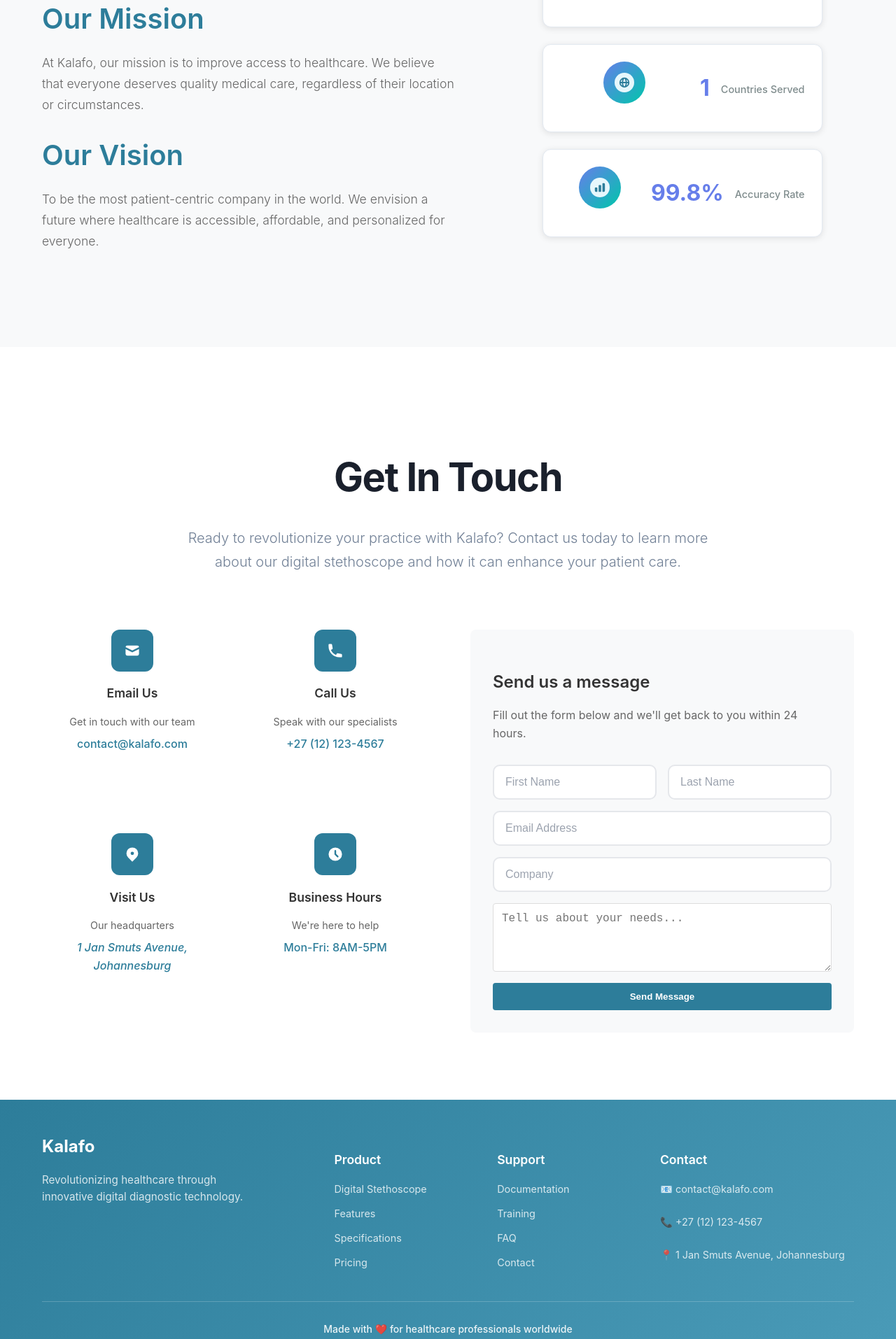
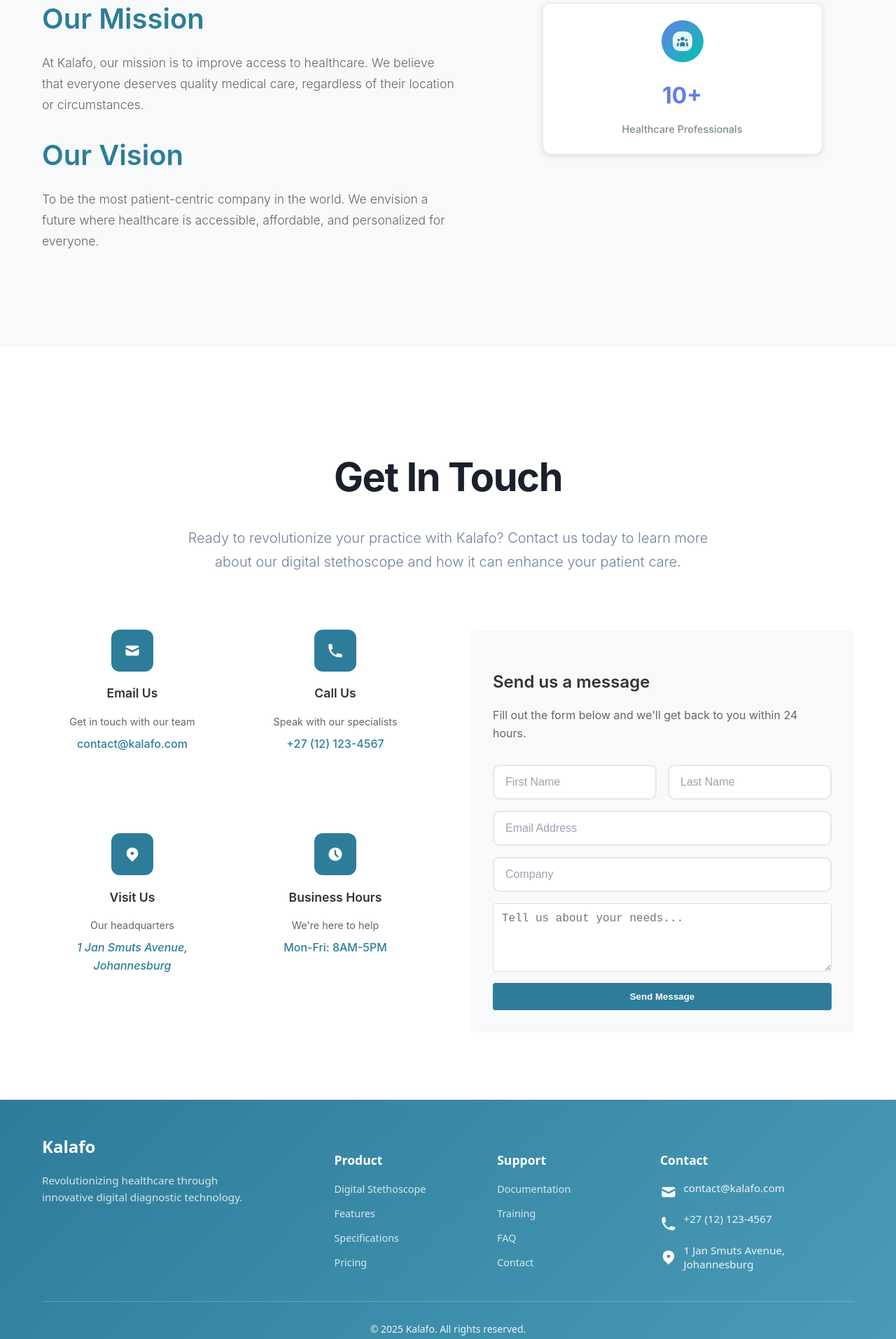
Before and after one commit to TebogoLegoabe/kalafo, a React (Create React App) app in the folder Front-end/: page / in a window 1280 px wide. Shown: the part 2006-3920 px from the top of the page at 70% size. Built offline with nearby package versions, Linux system fonts and the light colour scheme.

Commit message:
updated codebase

```diff
--- a/Front-end/src/components/Footer/Footer.css
+++ b/Front-end/src/components/Footer/Footer.css
@@ -1,10 +1,34 @@
-/* src/components/Footer/Footer.css - Professional Design */
+/* src/components/Footer/Footer.css */
+
+.feature-icon {
+  width: 4rem;
+  height: 4rem;
+  background: linear-gradient(135deg, #38b2ac, #319795);
+  border-radius: 1.25rem;
+  display: flex;
+  align-items: center;
+  justify-content: center;
+  margin: 0 auto 2rem;
+  box-shadow: 0 10px 15px -3px rgba(56, 178, 172, 0.2);
+  transition: all 0.3s ease;
+  position: relative;
+  z-index: 1;
+  font-size: 2rem;
+  color: white;
+}
+
+.feature-icon svg {
+  width: 2rem;
+  height: 2rem;
+  fill: white;
+}
 
 .footer {
   background: linear-gradient(135deg, #2D7D9A 0%, #4A9BB8 100%);
   color: white;
   padding: 3rem 0 1rem;
   margin-top: auto;
+  font-family: system-ui, -apple-system, "Segoe UI", Roboto, "Helvetica Neue", Arial;
 }
 
 .container {
@@ -80,23 +104,46 @@
   transform: translateX(2px);
 }
 
-/* Contact Info */
+/* Contact Info clean single source of truth */
 .contact-info {
   display: flex;
   flex-direction: column;
   gap: 0.75rem;
+  margin-top: 0.25rem;
 }
 
-.contact-info a,
-.contact-info span {
-  color: rgba(255, 255, 255, 0.8);
-  text-decoration: none;
-  font-size: 0.9rem;
-  transition: color 0.3s ease;
+.contact-item {
+  display: flex;
+  align-items: center;
+  gap: 0.6rem;
 }
 
-.contact-info a:hover {
+/* The icon itself. react-icons render an svg with this class name.
+   Setting font-size controls the svgs size because they use em units */
+.contact-icon {
+  font-size: 1.05rem; /* small neat icon like your screenshot */
   color: white;
+  flex-shrink: 0;
+  display: inline-flex;
+  align-items: center;
+  justify-content: center;
+  line-height: 1;
+}
+
+/* Ensure the svg does not add extra baseline gaps */
+.contact-icon svg {
+  display: block;
+  width: 1em;
+  height: 1em;
+}
+
+/* text next to icon */
+.contact-item a,
+.contact-item span {
+  color: rgba(255, 255, 255, 0.9);
+  text-decoration: none;
+  font-size: 0.95rem;
+  line-height: 1.35;
 }
 
 /* Footer Bottom */
@@ -163,7 +210,7 @@
   }
 }
 
-/* Print styles */
+/* Print */
 @media print {
   .footer {
     background: white;
@@ -182,8 +229,8 @@
 
   .footer-description,
   .footer-section a,
-  .contact-info a,
-  .contact-info span {
+  .contact-item a,
+  .contact-item span {
     color: #666;
   }
 
@@ -191,3 +238,20 @@
     color: #333;
   }
 }
+
+/* Only affect footer contact icons */
+.footer .contact-icon {
+  background: none;   /* remove the box background */
+  width: auto;
+  height: auto;
+  margin: 0;
+  display: flex;
+  align-items: center;
+  justify-content: center;
+}
+
+.footer .contact-icon svg {
+  width: 15px;   /* make smaller */
+  height: 15px;
+  color: white;  /* keep white so it matches your design */
+}
--- a/Front-end/src/components/Footer/Footer.jsx
+++ b/Front-end/src/components/Footer/Footer.jsx
@@ -1,6 +1,7 @@
 // src/components/Footer/Footer.jsx
 import React from 'react';
 import './Footer.css';
+import { HiMail, HiPhone, HiLocationMarker } from 'react-icons/hi';
 
 function Footer() {
   return (
@@ -35,16 +36,25 @@
           <div className="footer-section">
             <h4>Contact</h4>
             <div className="contact-info">
-              <a href="mailto:contact@kalafo.com">📧 contact@kalafo.com</a>
-              <a href="tel:+15551234567">📞 +27 (12) 123-4567</a>
-              <span>📍 1 Jan Smuts Avenue, Johannesburg</span>
+              <div className="contact-item">
+                <HiMail className="contact-icon" />
+                <a href="mailto:contact@kalafo.com">contact@kalafo.com</a>
+              </div>
+              <div className="contact-item">
+                <HiPhone className="contact-icon" />
+                <a href="tel:+27121234567">+27 (12) 123-4567</a>
+              </div>
+              <div className="contact-item">
+                <HiLocationMarker className="contact-icon" />
+                <span>1 Jan Smuts Avenue, Johannesburg</span>
+              </div>
             </div>
           </div>
+
         </div>
 
         <div className="footer-bottom">
           <div className="footer-bottom-content">
-            <p>Made with ❤️ for healthcare professionals worldwide</p>
             <p>&copy; 2025 Kalafo. All rights reserved.</p>
           </div>
         </div>
--- a/Front-end/src/pages/Landing/Landing.css
+++ b/Front-end/src/pages/Landing/Landing.css
@@ -26,17 +26,15 @@
 .stat-icon svg {
   color: #0da9e7;   /* brand color */
   background: #e6f7fc;
-  border-radius: 15px;
+  border-radius: 10px;
   padding: 5px;
 }
 
 .stat-number {
-  font-size: 2rem;
-  font-weight: 700;
-  color: #222;
-  line-height: 1.2;
+  font-size: 1.25rem;
+  font-weight: 500;
+  color: #2D3748;
 }
-
 
 html {
   scroll-behavior: smooth;
@@ -474,16 +472,30 @@
 
 .stat-card {
   background: white;
-  padding: 1.5rem;
-  border-radius: 8px;
-  text-align: center;
-  box-shadow: 0 2px 10px rgba(0, 0, 0, 0.05);
+  padding: 2rem 1.5rem;
+  border-radius: 12px;
+  box-shadow: 0 4px 6px -1px rgba(0, 0, 0, 0.1);
+  border: 1px solid #e2e8f0;
+  transition: all 0.3s ease;
+  position: relative;
+  overflow: hidden;
+
+  display: flex;
+  flex-direction: column;
+  align-items: center; /* centers icon + text as one stack */
+  text-align: center;  /* keeps text centered */
 }
 
 .stat-icon {
-  font-size: 2rem;
-  margin-bottom: 0.5rem;
-  display: block;
+  width: 3.5rem;
+  height: 3.5rem;
+  background: linear-gradient(135deg, #e6f7fc, #b8e6f0);
+  border-radius: 12px;
+  display: flex;
+  align-items: center;
+  justify-content: center;
+  margin-bottom: 1rem; /* space under icon */
+  transition: all 0.3s ease;
 }
 
 .stat-number {
@@ -822,15 +834,15 @@
 }
 
 .stat-card {
+  display: flex;
+  align-items: center;   /* keeps icon and text aligned vertically */
+  gap: 1rem;             /* spacing between icon and text */
   background: white;
-  padding: 2rem 1.5rem;
+  padding: 1.5rem;
   border-radius: 12px;
-  text-align: center;
   box-shadow: 0 4px 6px -1px rgba(0, 0, 0, 0.1);
   border: 1px solid #e2e8f0;
   transition: all 0.3s ease;
-  position: relative;
-  overflow: hidden;
 }
 
 .stat-card::before {
@@ -856,17 +868,14 @@
 }
 
 .stat-icon {
-  width: 3.5rem;
-  height: 3.5rem;
+  width: 3rem;
+  height: 3rem;
   background: linear-gradient(135deg, #e6f7fc, #b8e6f0);
   border-radius: 12px;
   display: flex;
   align-items: center;
   justify-content: center;
-  margin: 0 auto 1rem;
-  transition: all 0.3s ease;
-  position: relative;
-  z-index: 1;
+  flex-shrink: 0; /* prevents icon from shrinking */
 }
 
 .stat-icon svg {
@@ -895,13 +904,14 @@
   z-index: 1;
 }
 
+.stat-text {
+  display: flex;
+  flex-direction: column;
+}
+
 .stat-label {
   font-size: 0.9rem;
-  color: #64748b;
-  font-weight: 500;
-  line-height: 1.3;
-  position: relative;
-  z-index: 1;
+  color: #4A5568;
 }
 
 /* Responsive Design for About Section */
--- a/Front-end/src/pages/Landing/Landing.jsx
+++ b/Front-end/src/pages/Landing/Landing.jsx
@@ -150,24 +150,8 @@
                     <div className="stat-icon">
                       <HiUserGroup />
                     </div>
-                    <div className="stat-number">5+</div>
+                    <div className="stat-number">10+</div>
                     <div className="stat-label">Healthcare Professionals</div>
-                  </div>
-
-                  <div className="stat-card">
-                    <div className="stat-icon">
-                      <HiGlobeAlt />
-                    </div>
-                    <div className="stat-number">1</div>
-                    <div className="stat-label">Countries Served</div>
-                  </div>
-
-                  <div className="stat-card">
-                    <div className="stat-icon">
-                      <HiChartBar />
-                    </div>
-                    <div className="stat-number">99.8%</div>
-                    <div className="stat-label">Accuracy Rate</div>
                   </div>
                 </div>
               </div>
```
